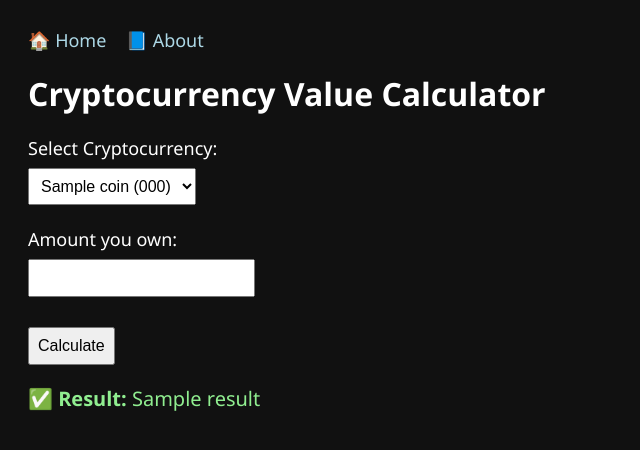
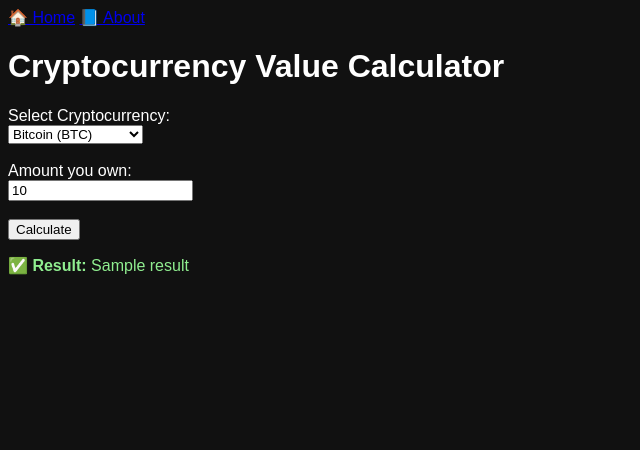
Before and after one commit to A2022KR/crypto-portfolio-api, a Flask app: template templates/calculator_template.html in a window 1280 px wide. Shown: the top 450 px of the page, without its empty margins (0-640 px from the left). Run offline with Flask 3, Linux system fonts and the light colour scheme; the template is opened without the code that fills it: most values are stand-ins (such as "Sample title", 1, 10 or a date in 2020).

Commit message:
Update calculator_template.html

```diff
--- a/templates/calculator_template.html
+++ b/templates/calculator_template.html
@@ -1,76 +1,34 @@
 <!DOCTYPE html>
 <html>
 <head>
-    <title>Crypto Value Calculator</title>
-    <style>
-        body {
-            background-color: #111;
-            color: #fff;
-            font-family: 'Segoe UI', sans-serif;
-            padding: 20px;
-        }
-        a {
-            color: #add8e6;
-            margin-right: 15px;
-            text-decoration: none;
-            font-size: 18px;
-        }
-        a:hover {
-            text-decoration: underline;
-        }
-        h1 {
-            font-size: 32px;
-            margin-top: 20px;
-        }
-        label, select, input {
-            font-size: 18px;
-            margin-top: 10px;
-        }
-        select, input[type="text"], input[type="submit"] {
-            padding: 8px;
-            font-size: 16px;
-            margin-top: 8px;
-        }
-        .result, .error {
-            margin-top: 20px;
-            font-size: 20px;
-        }
-        .error {
-            color: red;
-        }
-        .result {
-            color: #90ee90;
-        }
-    </style>
+    <title>Crypto Calculator</title>
 </head>
-<body>
-    <a href="/">🏠 Home</a>
-    <a href="/about">📘 About</a>
-
+<body style="background-color:#111; color:#fff; font-family:sans-serif;">
+    <a href="/">🏠 Home</a> <a href="/about">📘 About</a>
     <h1>Cryptocurrency Value Calculator</h1>
-
     <form method="POST">
-        <label for="symbol">Select Cryptocurrency:</label><br>
-        <select name="symbol" id="symbol" required>
-            {% for code, name in coins.items() %}
-                <option value="{{ code }}">{{ name.capitalize() }} ({{ code }})</option>
-            {% endfor %}
+        <label>Select Cryptocurrency:</label><br>
+        <select name="symbol">
+            <option value="bitcoin" {% if selected == "bitcoin" %}selected{% endif %}>Bitcoin (BTC)</option>
+            <option value="ethereum" {% if selected == "ethereum" %}selected{% endif %}>Ethereum (ETH)</option>
+            <option value="tether" {% if selected == "tether" %}selected{% endif %}>Tether (USDT)</option>
+            <option value="ripple" {% if selected == "ripple" %}selected{% endif %}>Ripple (XRP)</option>
+            <option value="binancecoin" {% if selected == "binancecoin" %}selected{% endif %}>Binancecoin (BNB)</option>
+            <option value="solana" {% if selected == "solana" %}selected{% endif %}>Solana (SOL)</option>
+            <option value="usd-coin" {% if selected == "usd-coin" %}selected{% endif %}>USD Coin (USDC)</option>
+            <option value="dogecoin" {% if selected == "dogecoin" %}selected{% endif %}>Dogecoin (DOGE)</option>
+            <option value="cardano" {% if selected == "cardano" %}selected{% endif %}>Cardano (ADA)</option>
+            <option value="tron" {% if selected == "tron" %}selected{% endif %}>Tron (TRX)</option>
         </select><br><br>
 
-        <label for="amount">Amount you own:</label><br>
-        <input type="text" name="amount" id="amount" required><br><br>
+        <label>Amount you own:</label><br>
+        <input type="text" name="amount" value="{{ amount or '' }}"><br><br>
 
         <input type="submit" value="Calculate">
     </form>
 
     {% if result %}
-        <div class="result">
-            ✅ <strong>Result:</strong> {{ result }}
-        </div>
-    {% elif error %}
-        <div class="error">
-            ❌ <strong>Error:</strong> {{ error }}
-        </div>
+        <p style="color:lightgreen;"><strong>✅ Result:</strong> {{ result }}</p>
     {% endif %}
 </body>
 </html>
```
